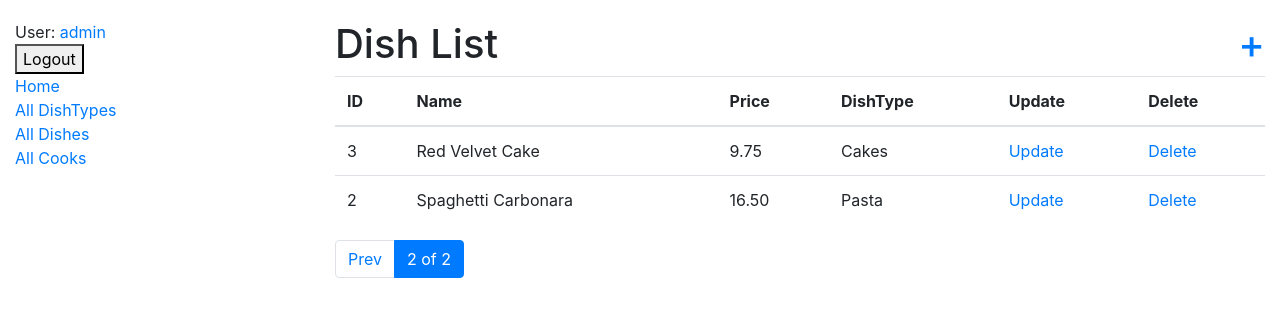
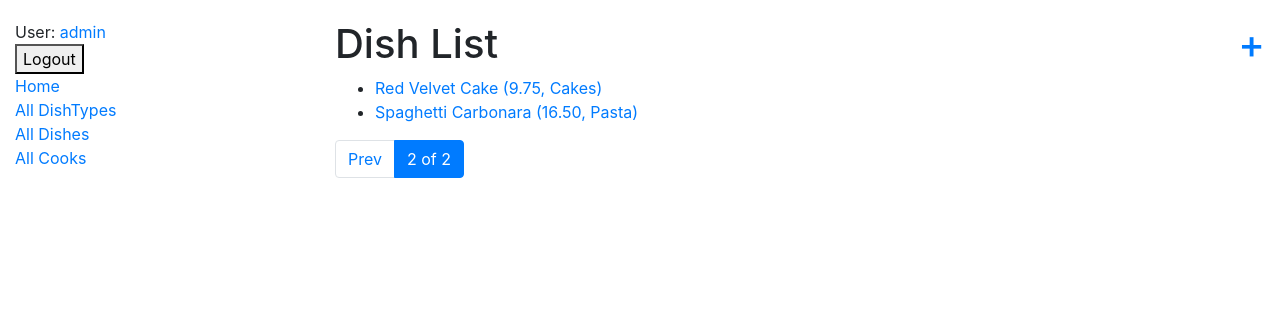
Before and after one commit to irina957/restaurant-kitchen-manager, a Django app: page /dishes/?page=2 in a window 1280 px wide. Shown: the top 317 px of the page. Run offline with Django 5.2, Linux system fonts and the light colour scheme; a user stored in the database is signed in; data comes from the database, SQL or seed files in the repository.

Commit message:
refactor: relocate Dish Update and Delete buttons to detail page

```diff
--- a/templates/kitchen/dish_detail.html
+++ b/templates/kitchen/dish_detail.html
@@ -13,8 +13,10 @@
     {% empty %}
       <p>No cooks found</p>
     {% endfor %}
-
   </div>
-
+<div class="mt-3">
+      <a href="{% url 'kitchen:dish-update' dish.id %}" class="btn btn-primary">Update</a>
+      <a href="{% url 'kitchen:dish-delete' dish.id %}" class="btn btn-danger">Delete</a>
+    </div>
 
 {% endblock %}
--- a/templates/kitchen/dish_list.html
+++ b/templates/kitchen/dish_list.html
@@ -2,29 +2,11 @@
 {% block content %}
   <h1>Dish List <a style="float:right" href="{% url 'kitchen:dish-create' %}">+</a></h1>
   {% if dish_list %}
-    <table class="table">
-      <thead>
-      <tr>
-        <th>ID</th>
-        <th>Name</th>
-        <th>Price</th>
-        <th>DishType</th>
-        <th>Update</th>
-        <th>Delete</th>
-      </tr>
-      </thead>
-      <tbody>
+  <ul>
       {% for dish in dish_list %}
-        <tr>
-          <td>{{ dish.id }}</td>
-          <td>{{ dish.name }}</td>
-          <td>{{ dish.price }}</td>
-          <td>{{ dish.dish_type }}</td>
-        <td><a href="{% url 'kitchen:dish-update' dish.id %}">Update</a></td>
-        <td><a href="{% url 'kitchen:dish-delete' dish.id %}">Delete</a></td>
-        </tr>
+        <li><a href="{{ dish.get_absolute_url }}">{{ dish.name }} ({{ dish.price }}, {{ dish.dish_type }})</a></li>
       {% endfor %}
-    </table>
+    </ul>
   {% else %}
     <p>There are no Dishes</p>
   {% endif %}
```
